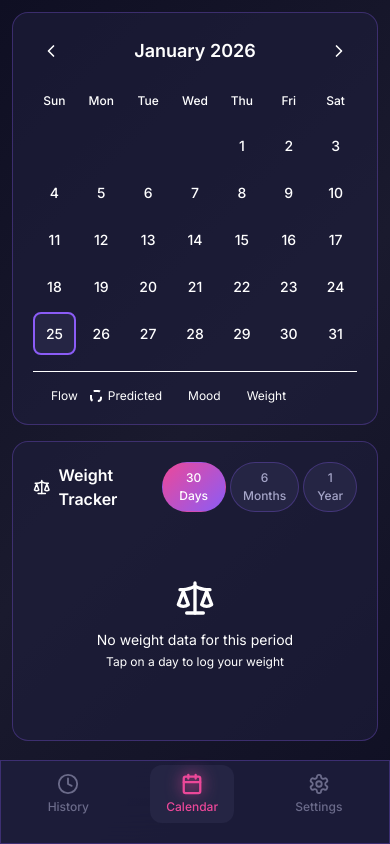
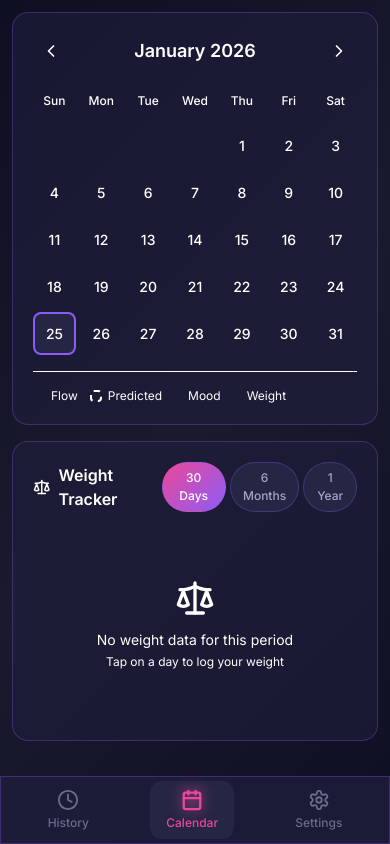
Before and after one commit to Kolkenn/aura_react, a React (Vite) app: page / in a window 390 px wide. Built offline with nearby package versions, Linux system fonts and the light colour scheme.

Commit message:
v1.0.2 - Fixed import data error on mobile & removed excess spacing on the navigation bar.

```diff
--- a/package.json
+++ b/package.json
@@ -1,7 +1,7 @@
 {
   "name": "aura-tracker",
   "private": true,
-  "version": "1.0.1",
+  "version": "1.0.2",
   "type": "module",
   "scripts": {
     "dev": "vite",
--- a/src/App.jsx
+++ b/src/App.jsx
@@ -21,7 +21,7 @@ import { ConfigForm, DataManagement } from "./features/settings";
 import LogEntryModal from "./components/LogEntryModal";
 
 // App Version
-const APP_VERSION = "1.0.1";
+const APP_VERSION = "1.0.2";
 
 function App() {
   const [activeView, setActiveView] = useState("calendar");
--- a/src/components/layout/BottomNav.jsx
+++ b/src/components/layout/BottomNav.jsx
@@ -11,7 +11,7 @@ const BottomNav = ({ activeView, onViewChange }) => {
   ];
 
   return (
-    <nav className="sticky bottom-0 z-40 glass-strong safe-bottom">
+    <nav className="sticky bottom-0 z-40 glass-strong">
       <div className="flex items-center justify-around py-1 px-2">
         {navItems.map(({ id, label, icon: Icon }) => {
           const isActive = activeView === id;
--- a/src/features/settings/DataManagement.jsx
+++ b/src/features/settings/DataManagement.jsx
@@ -105,7 +105,7 @@ const DataManagement = ({ onExport, onImport, onClear, entryCount }) => {
           <input
             ref={fileInputRef}
             type="file"
-            accept=".json,application/json"
+            accept=".json,application/json,text/plain,text/*"
             onChange={handleFileChange}
             className="hidden"
           />
```
Also changed, not shown: 1 other file (tests, documents, lock files or other folders).
